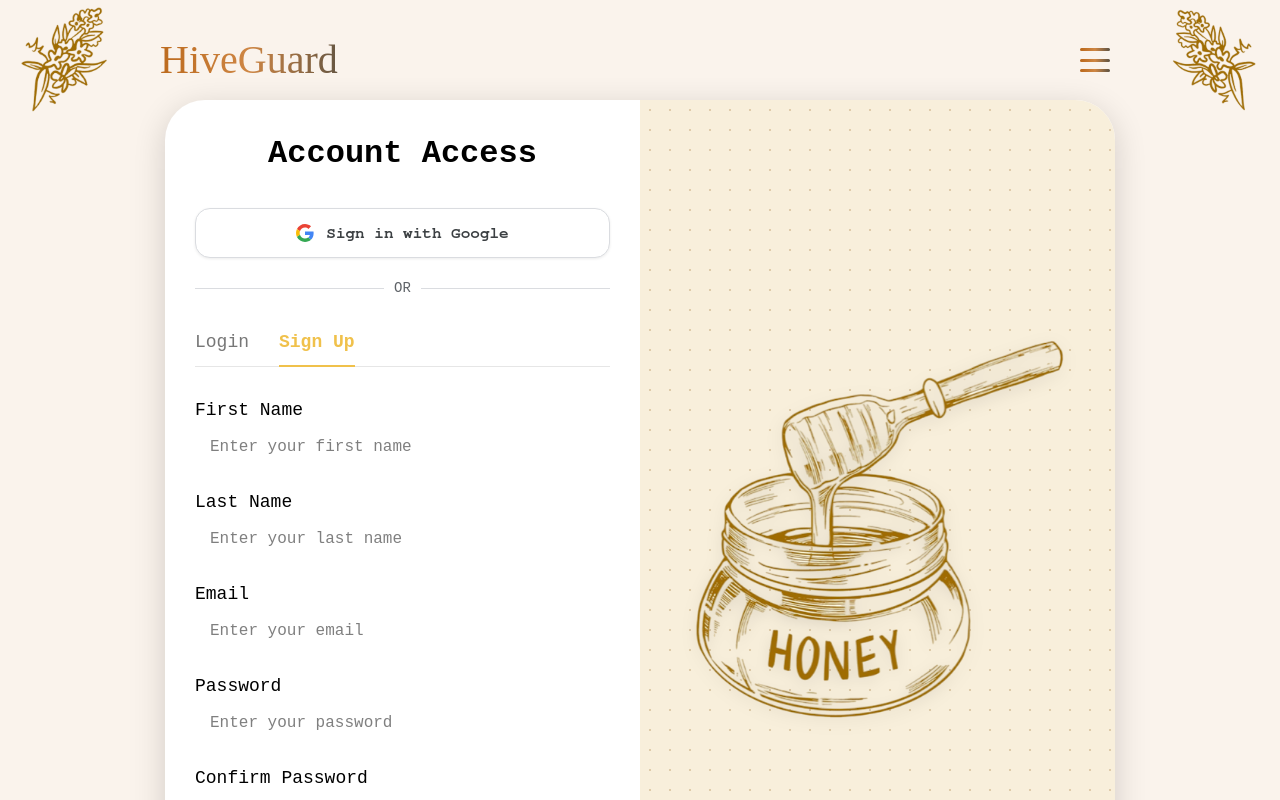
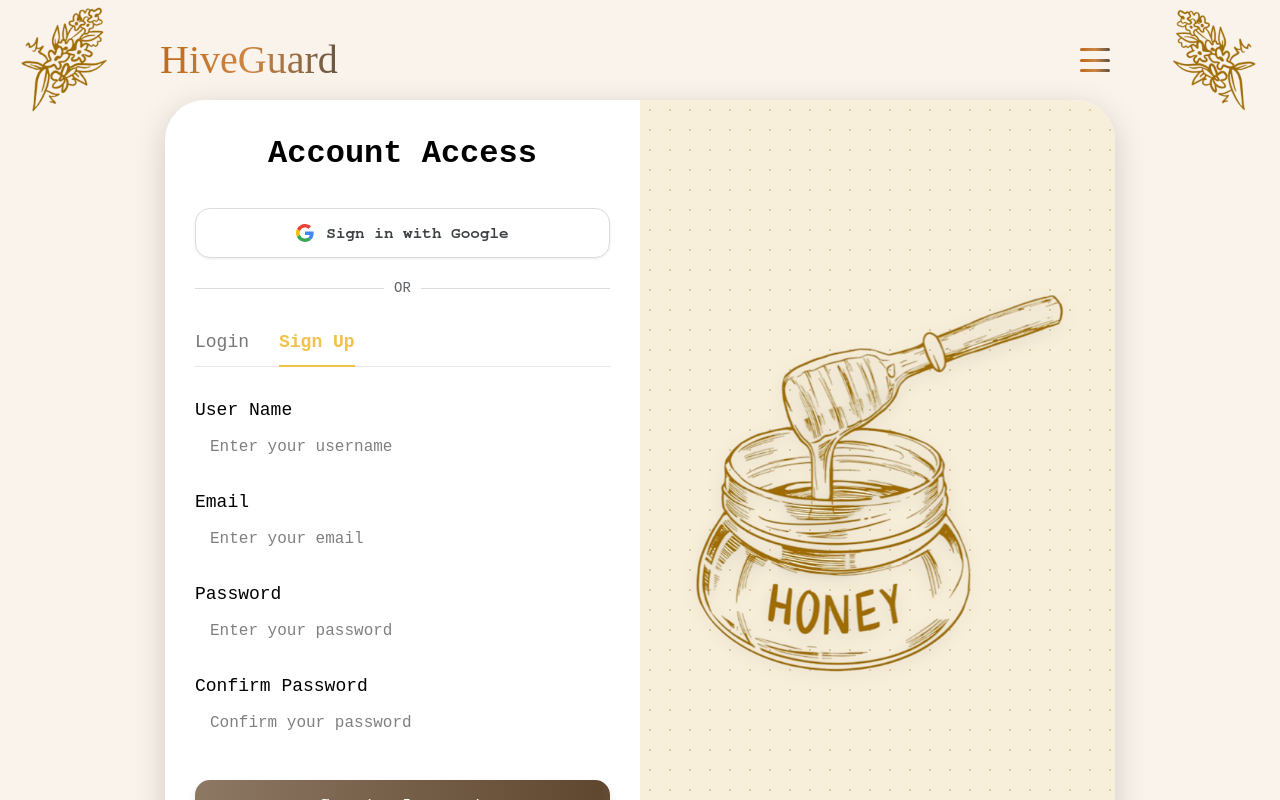
Before and after one commit to MbadaShehade/testingDeployment, a Next.js app: page /login in a window 1280 px wide. Built offline with nearby package versions, Linux system fonts and the light colour scheme.

Commit message:
login form update

```diff
--- a/src/app/components/ClientComponents/LoginPage/LoginPage.js
+++ b/src/app/components/ClientComponents/LoginPage/LoginPage.js
@@ -7,11 +7,10 @@ import { useTheme } from 'next-themes';
 
 export default function LoginPage() {
   const [isLogin, setIsLogin] = useState(false); // Default to sign up as shown in image
+  const [username, setUsername] = useState('');
   const [email, setEmail] = useState('');
   const [password, setPassword] = useState('');
   const [confirmPassword, setConfirmPassword] = useState('');
-  const [firstName, setFirstName] = useState('');
-  const [lastName, setLastName] = useState('');
   const [showForgotPassword, setShowForgotPassword] = useState(false);
   const [resetEmail, setResetEmail] = useState('');
   const [resetEmailSent, setResetEmailSent] = useState(false);
@@ -27,9 +26,9 @@ export default function LoginPage() {
   const handleSubmit = (e) => {
     e.preventDefault();
     if (isLogin) {
-      console.log('Login submitted:', { email, password });
+      console.log('Login submitted:', { username, password });
     } else {
-      console.log('Signup submitted:', { firstName, lastName, email, password, confirmPassword });
+      console.log('Signup submitted:', { username, email, password, confirmPassword });
     }
   };
 
@@ -100,29 +99,29 @@ export default function LoginPage() {
             {!isLogin && (
               <>
                 <div className="form-group">
-                  <label htmlFor="firstName" className="form-label">
-                    First Name
+                  <label htmlFor="username" className="form-label">
+                    User Name
                   </label>
                   <input
                     type="text"
-                    id="firstName"
-                    placeholder="Enter your first name"
-                    value={firstName}
-                    onChange={(e) => setFirstName(e.target.value)}
+                    id="username"
+                    placeholder="Enter your username"
+                    value={username}
+                    onChange={(e) => setUsername(e.target.value)}
                     className="form-input"
                     required={!isLogin}
                   />
                 </div>
                 <div className="form-group">
-                  <label htmlFor="lastName" className="form-label">
-                    Last Name
+                  <label htmlFor="email" className="form-label">
+                    Email
                   </label>
                   <input
-                    type="text"
-                    id="lastName"
-                    placeholder="Enter your last name"
-                    value={lastName}
-                    onChange={(e) => setLastName(e.target.value)}
+                    type="email"
+                    id="email"
+                    placeholder="Enter your email"
+                    value={email}
+                    onChange={(e) => setEmail(e.target.value)}
                     className="form-input"
                     required={!isLogin}
                   />
@@ -130,20 +129,22 @@ export default function LoginPage() {
               </>
             )}
 
-            <div className="form-group">
-              <label htmlFor="email" className="form-label">
-                Email
-              </label>
-              <input
-                type="email"
-                id="email"
-                placeholder="Enter your email"
-                value={email}
-                onChange={(e) => setEmail(e.target.value)}
-                className="form-input"
-                required
-              />
-            </div>
+            {isLogin && (
+              <div className="form-group">
+                <label htmlFor="username" className="form-label">
+                  User Name
+                </label>
+                <input
+                  type="text"
+                  id="username"
+                  placeholder="Enter your username"
+                  value={username}
+                  onChange={(e) => setUsername(e.target.value)}
+                  className="form-input"
+                  required
+                />
+              </div>
+            )}
 
             <div className="form-group">
               <label htmlFor="password" className="form-label">
```
